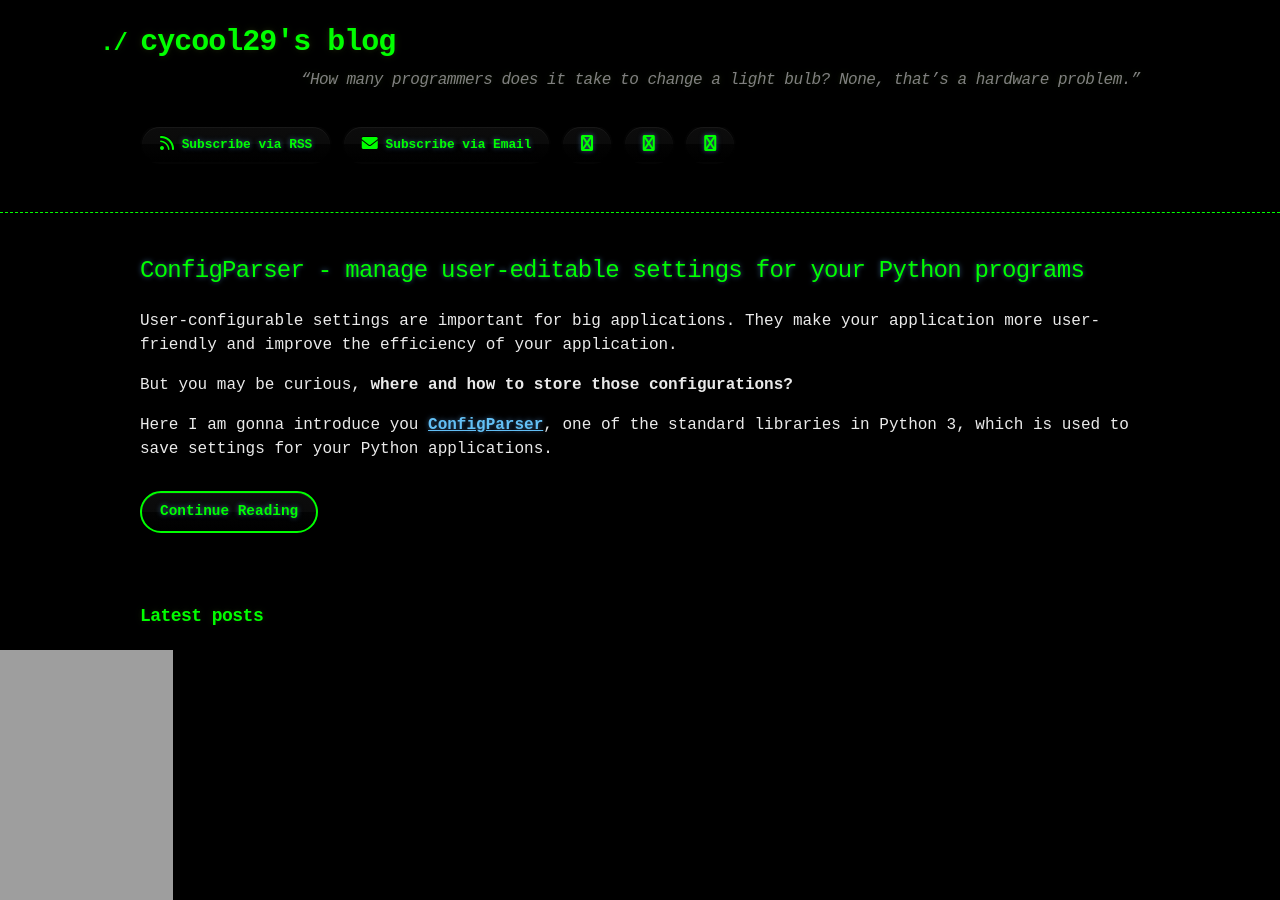
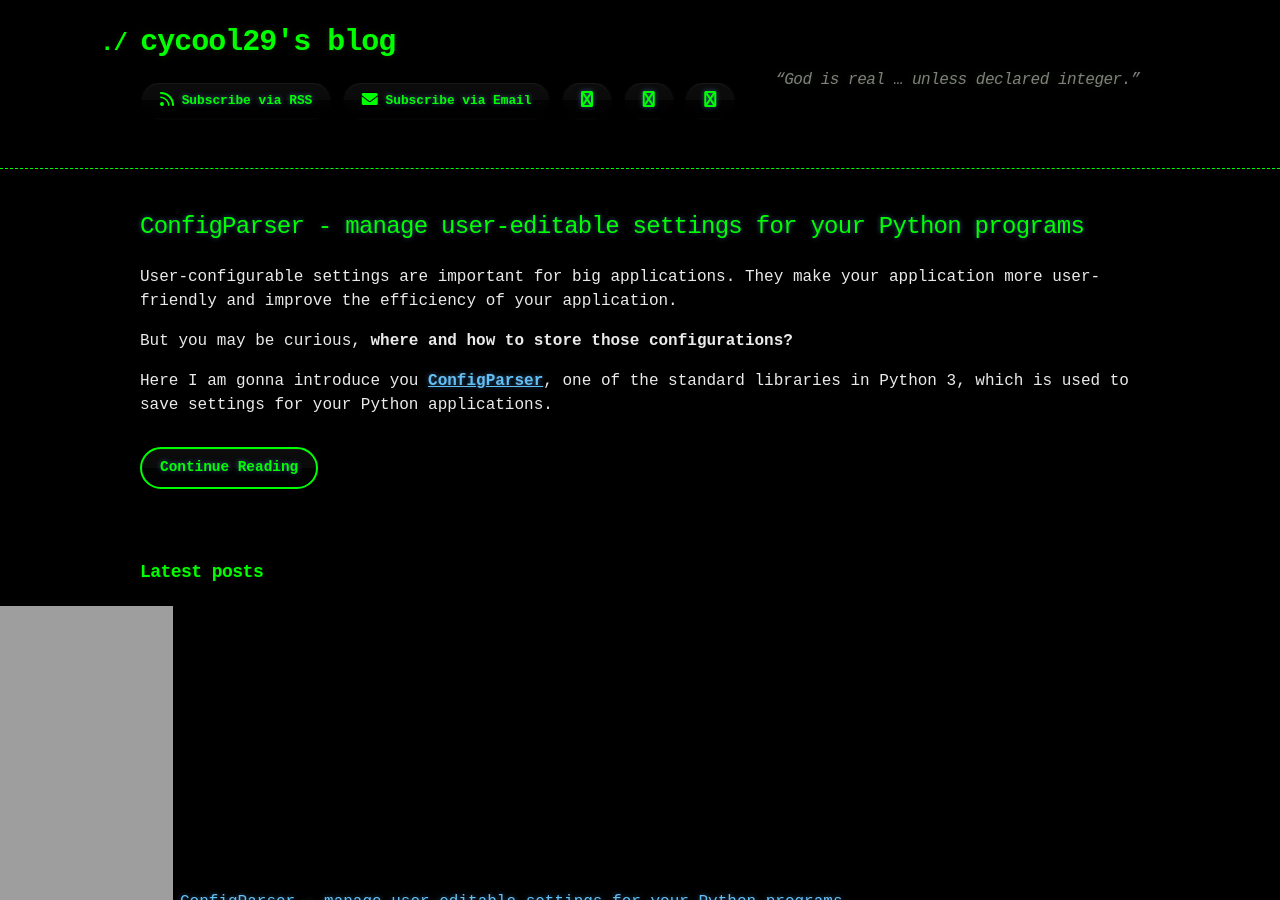
Before and after one commit to cycool29/cycool29.github.io, a Jekyll site: the page built from index.md, in a window 1280 px wide and 900 px high. Built offline with Jekyll 4.4.1, drawn with Linux system fonts in a browser that asks for light colours; a style sheet for code colours, icons or effects is not loaded.

Commit message:
Update quotes

```diff
--- a/_config.yml
+++ b/_config.yml
@@ -1,5 +1,5 @@
 title: cycool29's blog
-description: "“How many programmers does it take to change a light bulb? None, that’s a hardware problem.” "
+description: "“God is real … unless declared integer.” "
 bio: A high school student. Intermediate in Python, Git, Bash. Learning JavaScript. He/Him. "
 author: cycool29
 url: https://cycool29.github.io
```
